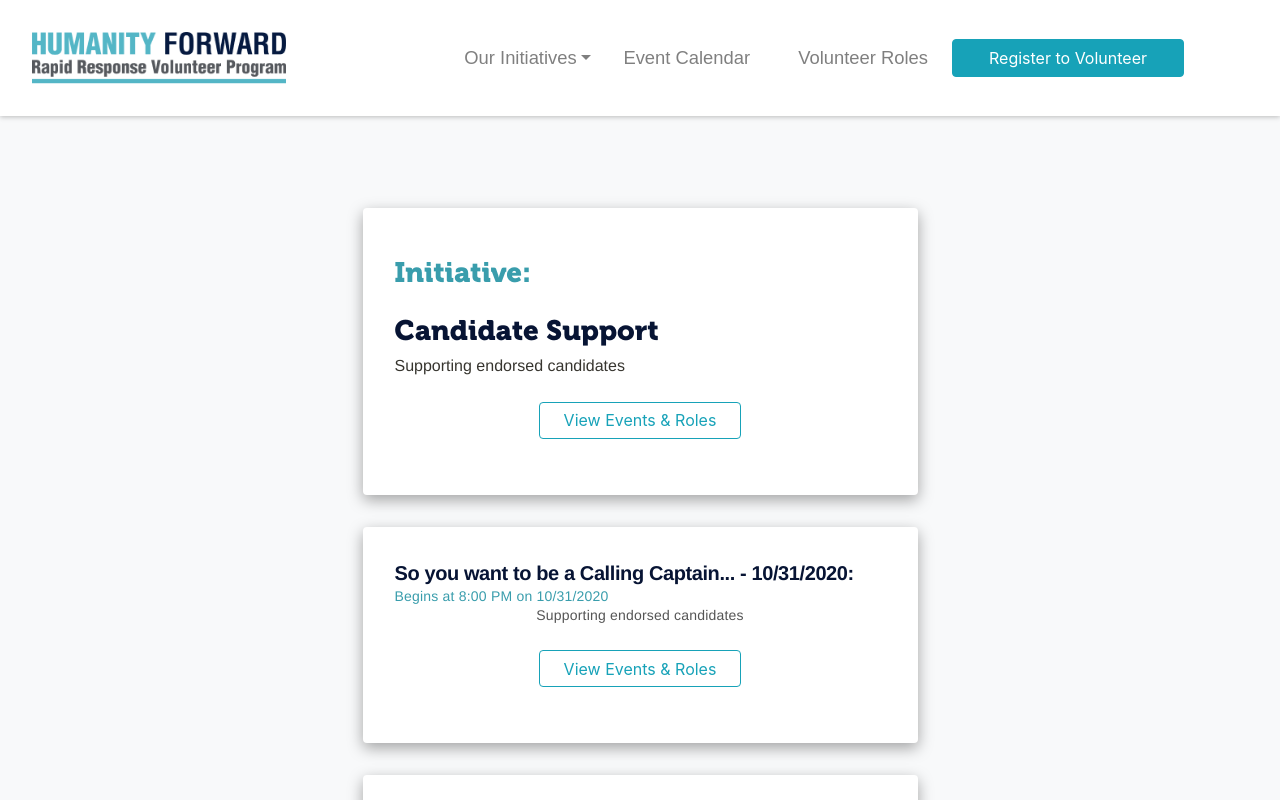
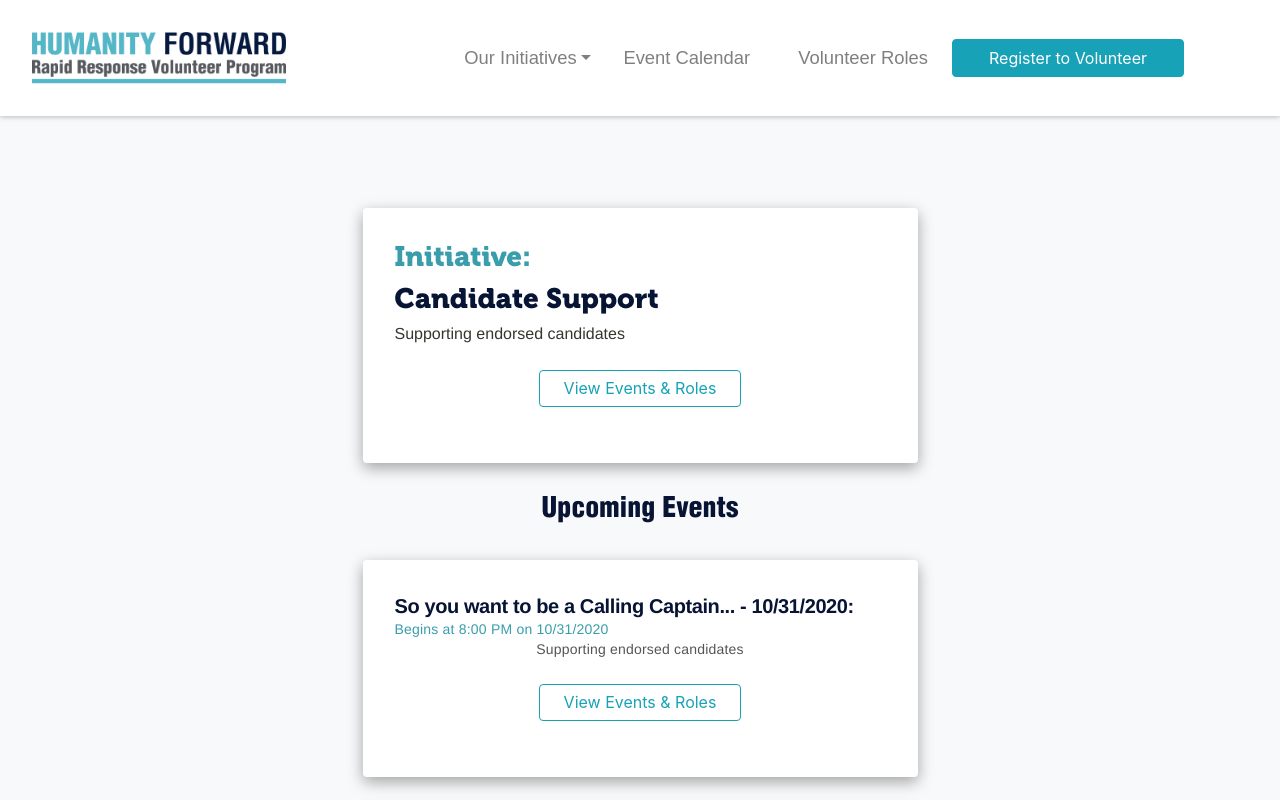
Before and after one commit to HF-RapidResponse/volunteer-portal, a React (Create React App) app in the folder client/: page /initiatives/1 in a window 1280 px wide. Shown: the top 800 px of the page. Built offline with nearby package versions, Linux system fonts and the light colour scheme; no server answers.

Commit message:
Fix initiatives card header spacing and begin work on initiative roles

```diff
--- a/client/src/components/InitiativeDetail.js
+++ b/client/src/components/InitiativeDetail.js
@@ -46,22 +46,27 @@ function InitiativeDetail(props) {
     console.log("ESLINT HAHAAHAHA");
   }
 
-  function makeCard()
+  function makeCards()
   {
     if (detail.failed)
     {
       return (
         <Col xs={12} lg={9} xl={6} className="shadow-card" key={detail["initiative_external_id"]}>
-          <h2 className="header-3">Oops:</h2>
+          <h2 className="header-3-section-lead">Oops:</h2>
           <h2 className="header-3-section-breaker">Error loading the initiative.</h2>
         </Col>
       );
     }
     else
     {
+      // Build event cards
       const evts = [];
       for (var i = 0; i < detail["events"].length; i++)
       {
+        if (i == 0)
+        {
+          evts.push(<h2 key="evts_header_special" className="header-2" style={{textAlign: 'center'}}>Upcoming Events</h2>);
+        }
         const evt = detail["events"][i];
         const dateOpts = { year: 'numeric', month: 'numeric', day: 'numeric' };
         const timeOpts = { formatMatcher: 'basic', dateStyle: undefined, hour: 'numeric', minute: 'numeric' };
@@ -100,10 +105,19 @@ function InitiativeDetail(props) {
           </Col>
         );
       }
+      // Build role cards
+      const roles = [];
+      for (i = 0; i < detail["roles"].length; i++)
+      {
+        if (i == 0)
+        {
+          roles.push(<h2 key="roles_header_special" className="header-2" style={{textAlign: 'center'}}>Volunteer Roles</h2>);
+        }
+      }
       return (
         <>
           <Col xs={12} lg={9} xl={6} className="shadow-card" key={detail["initiative_external_id"]}>
-            <h2 className="header-3">Initiative:</h2>
+            <h2 className="header-3-section-lead">Initiative:</h2>
             <h2 className="header-3-section-breaker">{detail["title"]}</h2>
             <p>{detail["content"]}</p>
             <div className="text-center mt-4 mb-4">
@@ -118,6 +132,7 @@ function InitiativeDetail(props) {
             </div>
           </Col>
           <>{evts}</>
+          <>{roles}</>
         </>
       );
     }
@@ -129,7 +144,7 @@ function InitiativeDetail(props) {
 
   return (
     <>
-      {makeCard()}
+      {makeCards()}
     </>
   );
 }
--- a/client/src/components/Initiatives.js
+++ b/client/src/components/Initiatives.js
@@ -23,7 +23,7 @@ function Initiatives() {
   {
     cards.push(
       <Col xs={12} lg={9} xl={6} className="shadow-card" key={initiatives[i]["initiative_external_id"]}>
-        <h2 className="header-3">Initiative {i+1}:</h2>
+        <h2 className="header-3-section-lead">Initiative {i+1}:</h2>
         <h2 className="header-3-section-breaker">{initiatives[i]["title"]}</h2>
         <p>{initiatives[i]["content"]}</p>
         <div className="text-center mt-4 mb-4">
--- a/client/src/styles/base.scss
+++ b/client/src/styles/base.scss
@@ -124,6 +124,12 @@ p {
   color: $btnCyan;
 }
 
+.header-3-section-lead {
+  font-family: 'Museo-900';
+  font-weight: 900;
+  color: $btnCyan;
+}
+
 .header-3-section-breaker {
   font-family: 'Museo-900';
   font-weight: 900;
```
